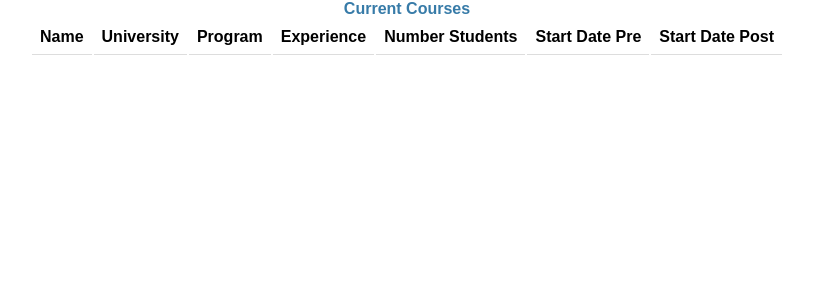
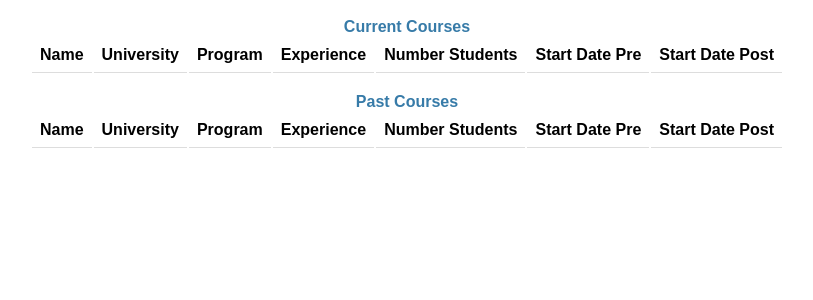
Before and after one commit to boundter/geclass, a Flask app: page / in a window 1280 px wide. Shown: the part 98-398 px from the top of the page, without its empty margins (233-1046 px from the left). Run offline with Flask 2, Linux system fonts and the light colour scheme; the visitor is signed in with stand-in values (Sample User, id 1); data comes from the database, SQL or seed files in the repository; data that the repository does not hold is empty.

Commit message:
Add: past and current courses to overview

```diff
--- a/geclass/course.py
+++ b/geclass/course.py
@@ -1,4 +1,5 @@
 """Create pages to view and add courses."""
+from datetime import date, datetime
 import logging
 
 from flask import (
@@ -19,7 +20,17 @@ bp = Blueprint(name='course', import_name=__name__)
 def overview():
     course_db = CourseDB()
     courses = course_db.get_overview(session['user_id'])
-    return render_template('course/overview.html', courses=courses)
+    past_courses = []
+    current_courses = []
+    for course in courses:
+        course_post = datetime.strptime(course[6], '%d.%m.%Y').date()
+        if course_post < date.today():
+            past_courses.append(course)
+        else:
+            current_courses.append(course)
+    return render_template(
+        'course/overview.html', current_courses=current_courses,
+        past_courses=past_courses)
 
 
 @bp.route('/add_course', methods=('GET', 'POST'))
--- a/geclass/templates/course/overview.html
+++ b/geclass/templates/course/overview.html
@@ -5,6 +5,7 @@
 {% endblock %}
 
 {% block content %}
+    </br>
     <table class='course'>
       <caption>Current Courses</caption>
       <tr>
@@ -16,7 +17,7 @@
         <th>Start Date Pre</th>
         <th>Start Date Post</th>
       </tr>
-    {% for course in courses %}
+    {% for course in current_courses %}
       <tr>
         {% for field in course %}
           <td>{{ field }}</td>
@@ -24,4 +25,25 @@
       </tr>
     {% endfor %}
     </table>
+    </br>
+    <table class='course'>
+      <caption>Past Courses</caption>
+      <tr>
+        <th>Name</th>
+        <th>University</th>
+        <th>Program</th>
+        <th>Experience</th>
+        <th>Number Students</th>
+        <th>Start Date Pre</th>
+        <th>Start Date Post</th>
+      </tr>
+    {% for course in past_courses %}
+      <tr>
+        {% for field in course %}
+          <td>{{ field }}</td>
+        {% endfor %}
+      </tr>
+    {% endfor %}
+    </table>
+
 {% endblock %}}
```
